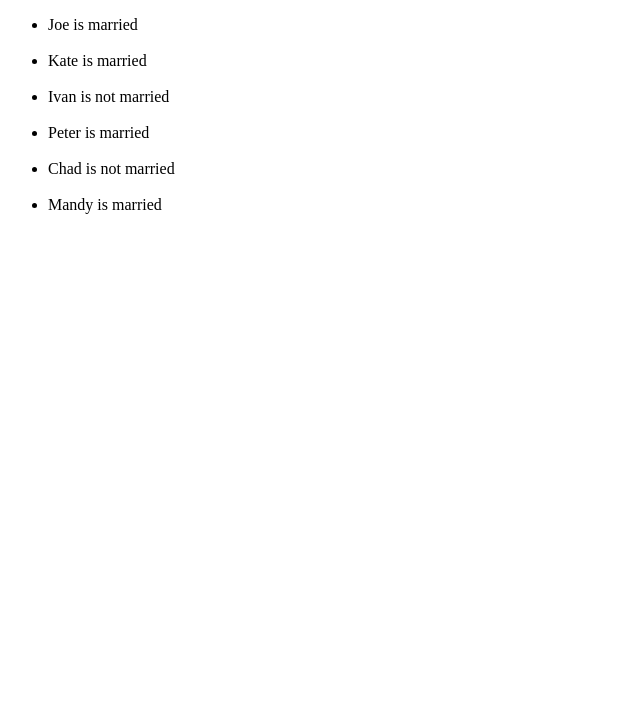
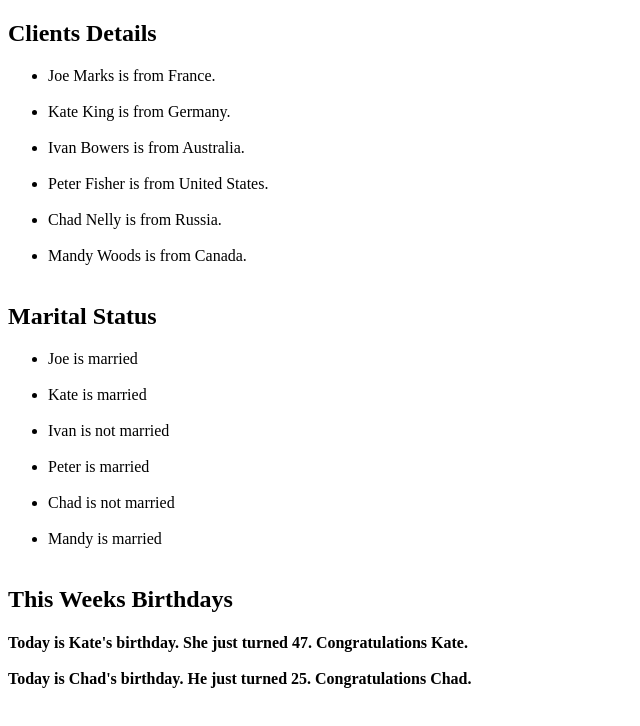
Before and after one commit to JesseSoldat/Array-Fun-Part-3, a plain HTML site: page index.html in a window 1280 px wide. Shown: the whole page, without its empty margins (0-640 px from the left). Drawn offline with Linux system fonts and the light colour scheme.

Commit message:
Created another For Loop to print out the client's full name and country where they are from.

```diff
--- a/index.html
+++ b/index.html
@@ -5,7 +5,13 @@
 </head>
 <link rel="stylesheet" type="text/css" href="main.css">
 <body>
-<ul id="anchor"></ul>
+<h2>Clients Details</h2>
+<ul id="details"></ul>
+<h2>Marital Status</h2>
+<ul id="married"></ul>
+<h2>This Weeks Birthdays</h2>
+<h4 id="birthday"></h4>
+
 <script src="main.js"></script>
 </body>
 </html>
--- a/main.js
+++ b/main.js
@@ -1,5 +1,7 @@
-var anchor = document.getElementById('anchor');
-
+var details = document.getElementById('details');
+var married = document.getElementById('married');
+var birthday = document.getElementById('birthday');
+//Client Info
 var people = [
   ['Joe', 'Marks', 36, 'France', [true, 'Male'] ],
   ['Kate', 'King', 46, 'Germany', [true, 'Female'] ],
@@ -8,9 +10,20 @@ var people = [
   ['Chad', 'Nelly', 24, 'Russia', [false, 'Male'] ],
   ['Mandy', 'Woods', 41, 'Canada', [true, 'Female'] ]
 ];
+//Client Details
+function clientInfo() {
+  for(var i = 0; i < people.length; i++) {
+    var li = document.createElement('li');
+    var newLine = document.createElement('br');
+    var text = document.createTextNode(people[i][0]+' '+people[i][1]+' is from '+people[i][3]+'.');
+    li.appendChild(text);
+    details.appendChild(li);
+    details.appendChild(newLine);
+  }
 
-
-
+}
+clientInfo();
+//Married
 for(var i = 0; i < people.length; i++) {
 
   var li = document.createElement('li');
@@ -18,17 +31,34 @@ for(var i = 0; i < people.length; i++) {
   li.appendChild(text);
 
   if(people[i][4][0]) {
-    var married = document.createTextNode(' is married');
-    li.appendChild(married);
+    var isMarried = document.createTextNode(' is married');
+    li.appendChild(isMarried);
   } else {
     var notMarried = document.createTextNode(' is not married');
     li.appendChild(notMarried);
   }
   var newLine = document.createElement('br');
-  anchor.appendChild(li);
-  anchor.appendChild(newLine);
+  married.appendChild(li);
+  married.appendChild(newLine);
+}
+//Update Birthday
+function updateBirthday(user, info) {
+  var gender;
 
+  for(var i = 0; i < people.length; i++) {
 
+    if(people[i][4][1] === 'Male') {
+      gender = ' He ';
+    }
+    else {
+      gender = ' She ';
+    }
 
-
+    if(people[i][0] === user) {
+      var update = people[i][2] = info;
+      birthday.innerHTML += 'Today is '+user+'\'s birthday. '+gender+' just turned '+update+'. Congratulations '+user+'.'+'<br><br>';
+    }
+  }
 }
+updateBirthday('Kate',47);
+updateBirthday('Chad',25);
```
